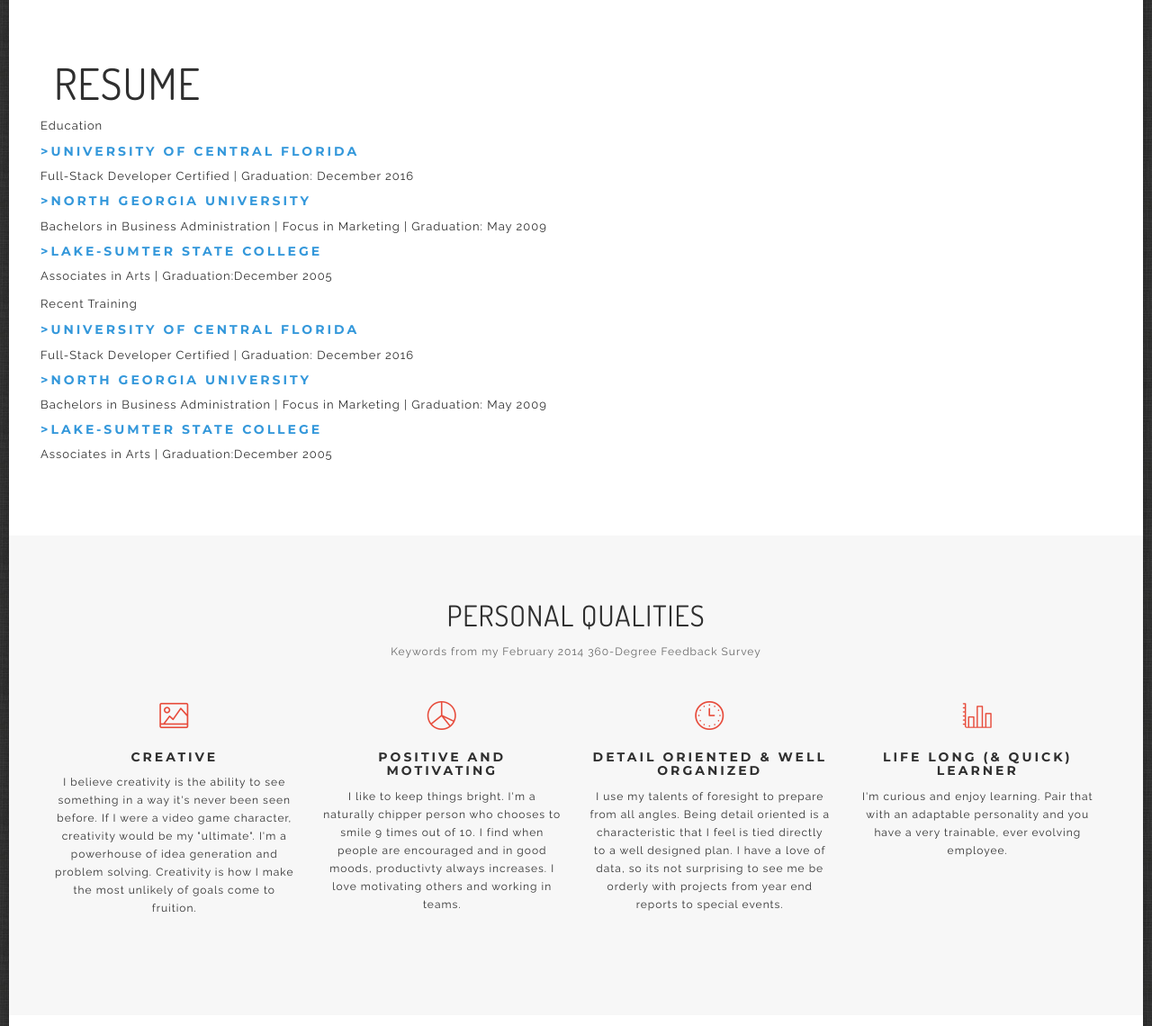
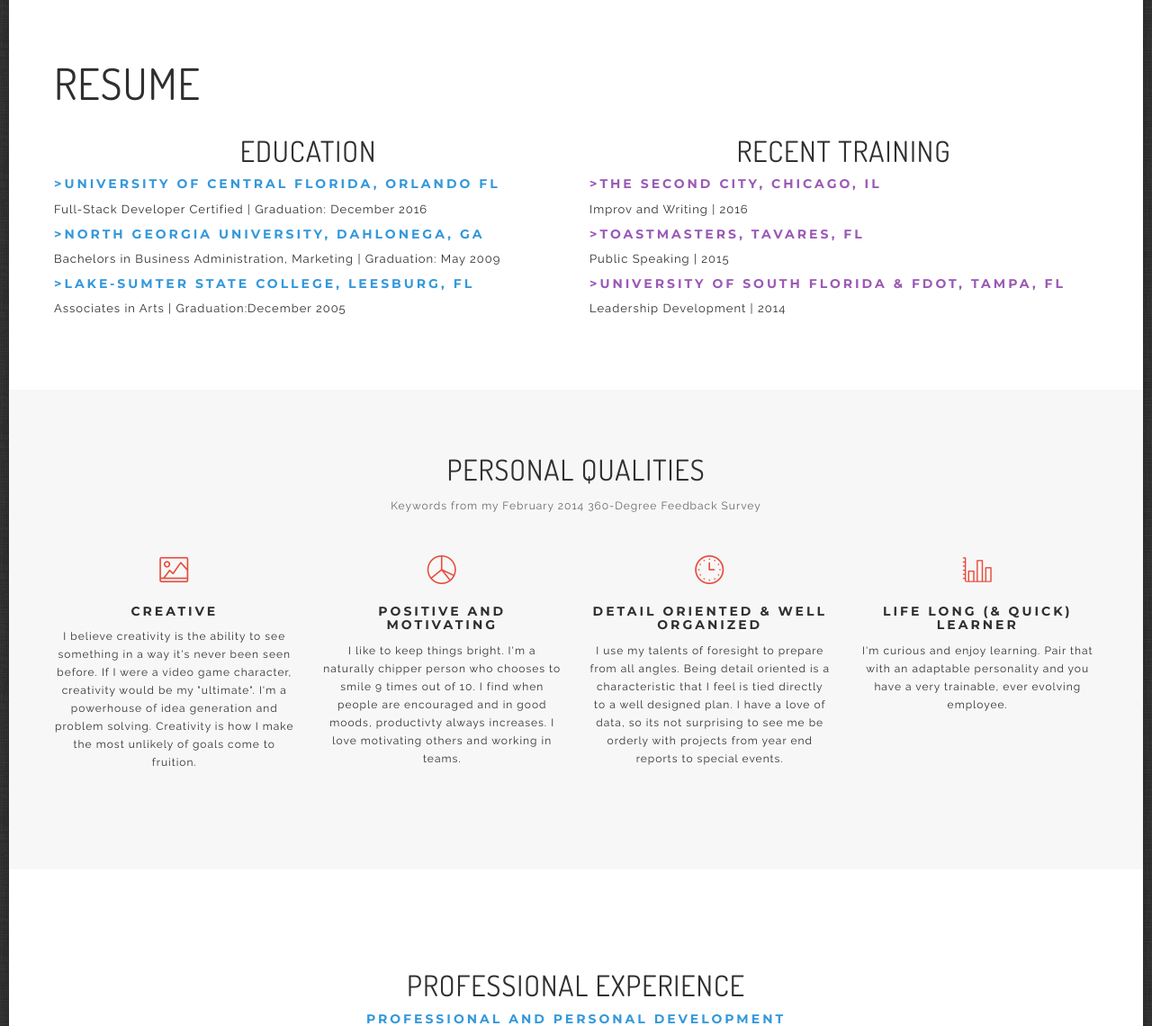
Before and after one commit to creativelaurels/portfolio, a PHP site: page /resume.html in a window 1280 px wide. Shown: the part 380-1520 px from the top of the page at 90% size. Run offline with PHP 8.4, Linux system fonts and the light colour scheme; some libraries are stand-ins or nearby versions.

Commit message:
Updated resume page - added education and recent training

```diff
--- a/assets/custom/css/style.css
+++ b/assets/custom/css/style.css
@@ -2355,6 +2355,9 @@ footer {
 .subtitle {
   color: #3498db; }
 
+.edusub {
+  color: #9b59b6; }
+
 .boxed {
   background-image: url("../images/backgrounds/dark_fabric.png"); }
 
--- a/resume.html
+++ b/resume.html
@@ -122,23 +122,23 @@
          <div class="container-fluid nopadding wow fadeInRight" data-wow-delay="0.2s" data-wow-offset="10">
             <h2 class="font-accident-two-normal uppercase">Resume</h2>
             <div class="row">
-              <div class="col-md-6>"
-                <h5 class="font-accident-one-bold uppercase subtitle">Education</h5>
-                <h5 class="font-accident-one-bold uppercase subtitle"> >University of Central Florida</h5>
+              <div class="col-md-6">
+                <h3 class="font-accident-two-normal uppercase text-center">Education</h3>
+                <h5 class="font-accident-one-bold uppercase subtitle"> >University of Central Florida, Orlando FL</h5>
                 <p>Full-Stack Developer Certified | Graduation: December 2016 </p>
-                <h5 class="font-accident-one-bold uppercase subtitle"> >North Georgia University</h5>
-                <p>Bachelors in Business Administration | Focus in Marketing | Graduation: May 2009</p>
-                <h5 class="font-accident-one-bold uppercase subtitle"> >Lake-Sumter State College</h5>
+                <h5 class="font-accident-one-bold uppercase subtitle"> >North Georgia University, Dahlonega, GA</h5>
+                <p>Bachelors in Business Administration, Marketing | Graduation: May 2009</p>
+                <h5 class="font-accident-one-bold uppercase subtitle"> >Lake-Sumter State College, Leesburg, FL</h5>
                 <p> Associates in Arts | Graduation:December 2005</p>
               </div>
-              <div class="col-md-6>"
-                <h5 class="font-accident-one-bold uppercase subtitle">Recent Training</h5>
-                <h5 class="font-accident-one-bold uppercase subtitle"> >University of Central Florida</h5>
-                <p>Full-Stack Developer Certified | Graduation: December 2016 </p>
-                <h5 class="font-accident-one-bold uppercase subtitle"> >North Georgia University</h5>
-                <p>Bachelors in Business Administration | Focus in Marketing | Graduation: May 2009</p>
-                <h5 class="font-accident-one-bold uppercase subtitle"> >Lake-Sumter State College</h5>
-                <p> Associates in Arts | Graduation:December 2005</p>
+              <div class="col-md-6">
+                <h3 class="font-accident-two-normal uppercase text-center">Recent Training</h3>
+                <h5 class="font-accident-one-bold uppercase edusub"> >The Second City, Chicago, IL</h5>
+                <p>Improv and Writing | 2016 </p>
+                <h5 class="font-accident-one-bold uppercase edusub"> >ToastMasters, Tavares, FL</h5>
+                <p> Public Speaking | 2015</p>
+                <h5 class="font-accident-one-bold uppercase edusub"> >University of South Florida & FDOT, Tampa, FL</h5>
+                <p>Leadership Development | 2014</p>
               </div>
           </div> <!--end of row-->
             <div class="dividewhite2"></div>
```
